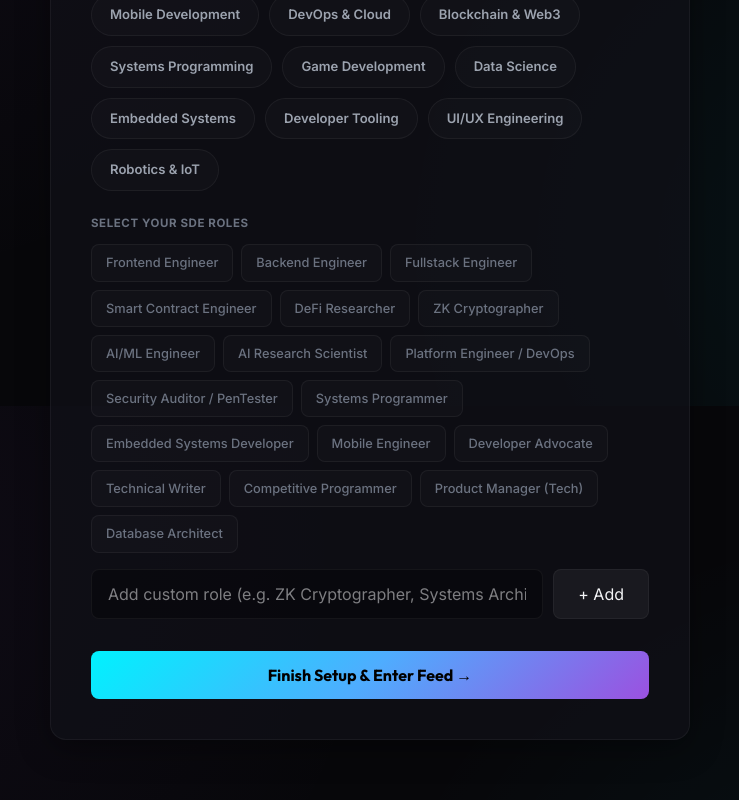
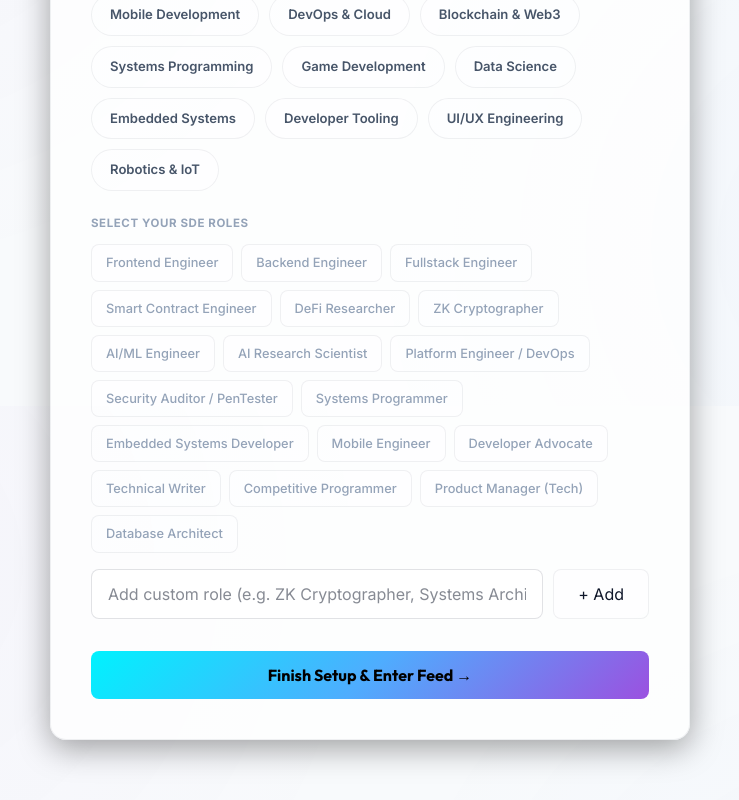
Before and after one commit to saha444/poofie, a Next.js app: page /onboarding/interests in a window 1280 px wide. Shown: the part 394-1194 px from the top of the page, without its empty margins (270-1009 px from the left). Built offline with nearby package versions, Linux system fonts and the light colour scheme; no server answers; the database is empty; sample sign-in values are in the browser's storage.

Commit message:
feat: synchronize all other subpages and dashboards to theme toggle using dynamic light-mode CSS variables

```diff
--- a/src/app/globals.css
+++ b/src/app/globals.css
@@ -26,6 +26,23 @@
   --transition-smooth: all 0.3s cubic-bezier(0.4, 0, 0.2, 1);
 }
 
+/* Light Theme Variables */
+html:not(.dark) {
+  --bg-deep: #f8fafc;
+  --bg-surface: rgba(255, 255, 255, 0.75);
+  --bg-card: rgba(241, 245, 249, 0.85);
+  --bg-hover: rgba(226, 232, 240, 0.9);
+
+  --text-main: #0f172a;
+  --text-muted: #475569;
+  --text-dim: #94a3b8;
+
+  --border-glow: rgba(59, 130, 246, 0.15);
+  --border-light: rgba(15, 23, 42, 0.06);
+  --shadow-glow: 0 10px 30px rgba(59, 130, 246, 0.06);
+  --shadow-purple-glow: 0 10px 30px rgba(155, 81, 224, 0.05);
+}
+
 /* Base Styles */
 * {
   box-sizing: border-box;
@@ -42,6 +59,34 @@ body {
     radial-gradient(circle at 10% 20%, rgba(155, 81, 224, 0.05) 0%, transparent 40%),
     radial-gradient(circle at 90% 80%, rgba(0, 242, 254, 0.05) 0%, transparent 40%);
   background-attachment: fixed;
+  transition: background-color 0.3s ease, color 0.3s ease;
+}
+
+/* Light theme specific body gradient overrides */
+html:not(.dark) body {
+  background-image:
+    radial-gradient(circle at 10% 20%, rgba(155, 81, 224, 0.03) 0%, transparent 40%),
+    radial-gradient(circle at 90% 80%, rgba(59, 130, 246, 0.03) 0%, transparent 40%) !important;
+}
+
+/* Light theme input-fields glassmorphism overrides */
+html:not(.dark) .input-field {
+  background: #ffffff !important;
+  border-color: rgba(15, 23, 42, 0.12) !important;
+  color: #0f172a !important;
+}
+
+html:not(.dark) .input-field:focus {
+  border-color: #3b82f6 !important;
+  box-shadow: 0 0 10px rgba(59, 130, 246, 0.1) !important;
+}
+
+/* Light theme landing active body overrides */
+html:not(.dark) body.landing-active {
+  background-color: #f8fafc !important;
+}
+html:not(.dark) body.landing-active .app-container {
+  background-color: #f8fafc !important;
 }
 
 /* Custom Scrollbar */
```
